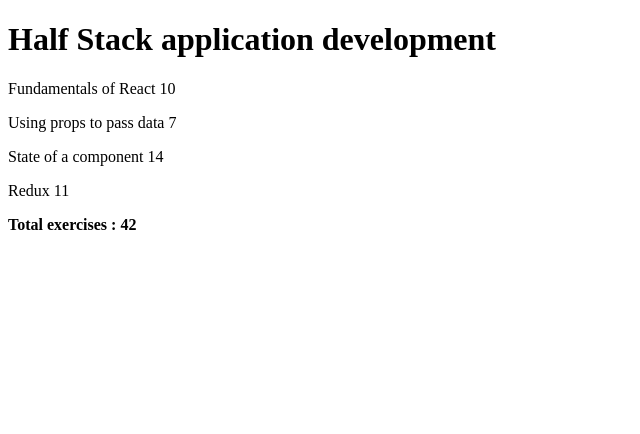
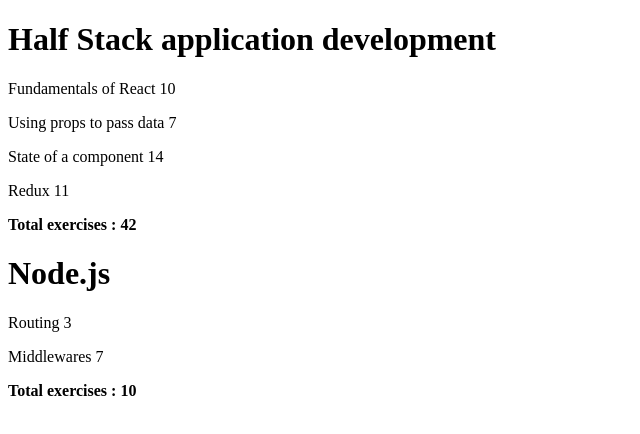
Before and after one commit to anantakrroy/ModernWebDevelopment, a React (Vite) app in the folder part2/: page / in a window 1280 px wide. Shown: the top 434 px of the page, without its empty margins (0-640 px from the left). Built offline with nearby package versions, Linux system fonts and the light colour scheme.

Commit message:
Part 2 exercise 2.4

```diff
--- a/part2/src/App.jsx
+++ b/part2/src/App.jsx
@@ -14,29 +14,38 @@ const Part = ({ part }) => (
   </p>
 );
 
-const Content = ({ parts }) => (
+const Content = ({ parts }) => {
+  return (
     <>
-    <Part part={parts[0]} />
-    <Part part={parts[1]} />
-    <Part part={parts[2]} />
-    <Part part={parts[3]} />
+      {parts.map((part) => (
+        <Part key={part.id} part={part} />
+      ))}
     </>
   );
+};
 
 const Course = (props) => {
+  const courses = props.course;
   return (
     <>
-      <Header course={props.course.name} />
-      <Content parts={props.course.parts} />
-      <Total parts={props.course.parts} />
+      {courses.map((course) => {
+        return (
+          <div key={course.id}>
+            <Header course={course.name} />
+            <Content parts={course.parts} />
+            <Total parts={course.parts} />
+          </div>
+        );
+      })}
     </>
   );
 };
 
 const App = () => {
-  const course = {
+  const courses = [
+    {
+      name: "Half Stack application development",
       id: 1,
-    name: "Half Stack application development",
       parts: [
         {
           name: "Fundamentals of React",
@@ -59,9 +68,25 @@ const App = () => {
           id: 4,
         },
       ],
-  };
-
-  return <Course course={course} />;
+    },
+    {
+      name: "Node.js",
+      id: 2,
+      parts: [
+        {
+          name: "Routing",
+          exercises: 3,
+          id: 1,
+        },
+        {
+          name: "Middlewares",
+          exercises: 7,
+          id: 2,
+        },
+      ],
+    },
+  ];
+  return <Course course={courses} />;
 };
 
 export default App;
```
Lines whose indentation alone changed are shown as unchanged.
